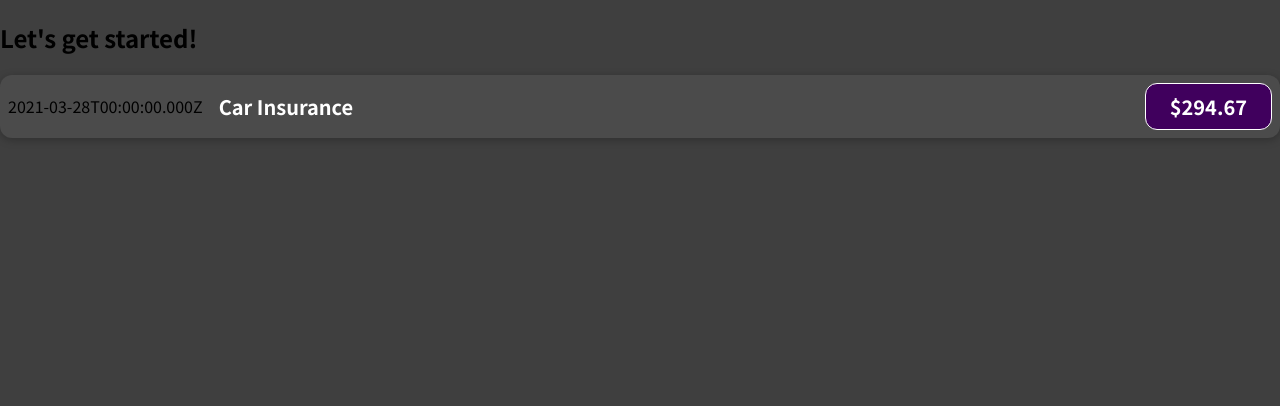
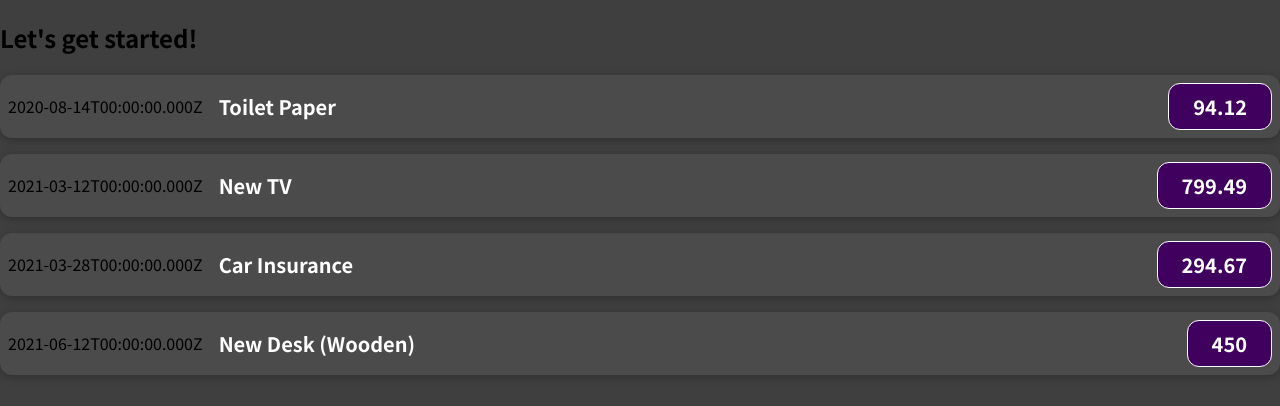
Before and after one commit to Sealman234/react-expense-tracker, a JavaScript app: page / in a window 1280 px wide. Shown: the top 406 px of the page. Built offline with nearby package versions, Linux system fonts and the light colour scheme.

Commit message:
Passing Data via props

```diff
--- a/src/App.js
+++ b/src/App.js
@@ -1,10 +1,51 @@
-import ExpenseItem from "./components/ExpenseItem";
+import ExpenseItem from './components/ExpenseItem';
 
 function App() {
+  const expenses = [
+    {
+      id: 'e1',
+      title: 'Toilet Paper',
+      amount: 94.12,
+      date: new Date(2020, 7, 14),
+    },
+    { id: 'e2', title: 'New TV', amount: 799.49, date: new Date(2021, 2, 12) },
+    {
+      id: 'e3',
+      title: 'Car Insurance',
+      amount: 294.67,
+      date: new Date(2021, 2, 28),
+    },
+    {
+      id: 'e4',
+      title: 'New Desk (Wooden)',
+      amount: 450,
+      date: new Date(2021, 5, 12),
+    },
+  ];
+
   return (
     <div>
       <h2>Let's get started!</h2>
-      <ExpenseItem></ExpenseItem>
+      <ExpenseItem
+        title={expenses[0].title}
+        amount={expenses[0].amount}
+        date={expenses[0].date}
+      ></ExpenseItem>
+      <ExpenseItem
+        title={expenses[1].title}
+        amount={expenses[1].amount}
+        date={expenses[1].date}
+      ></ExpenseItem>
+      <ExpenseItem
+        title={expenses[2].title}
+        amount={expenses[2].amount}
+        date={expenses[2].date}
+      ></ExpenseItem>
+      <ExpenseItem
+        title={expenses[3].title}
+        amount={expenses[3].amount}
+        date={expenses[3].date}
+      ></ExpenseItem>
     </div>
   );
 }
--- a/src/components/ExpenseItem.js
+++ b/src/components/ExpenseItem.js
@@ -1,16 +1,12 @@
 import './ExpenseItem.css';
 
-function ExpenseItem() {
-  const expenseDate = new Date(2021, 2, 28);
-  const expenseTitle = 'Car Insurance';
-  const expenseAmount = '$294.67';
-
+function ExpenseItem(props) {
   return (
     <div className="expense-item">
-      <div>{expenseDate.toISOString()}</div>
+      <div>{props.date.toISOString()}</div>
       <div className="expense-item__description">
-        <h2>{expenseTitle}</h2>
-        <div className="expense-item__price">{expenseAmount}</div>
+        <h2>{props.title}</h2>
+        <div className="expense-item__price">{props.amount}</div>
       </div>
     </div>
   );
```
